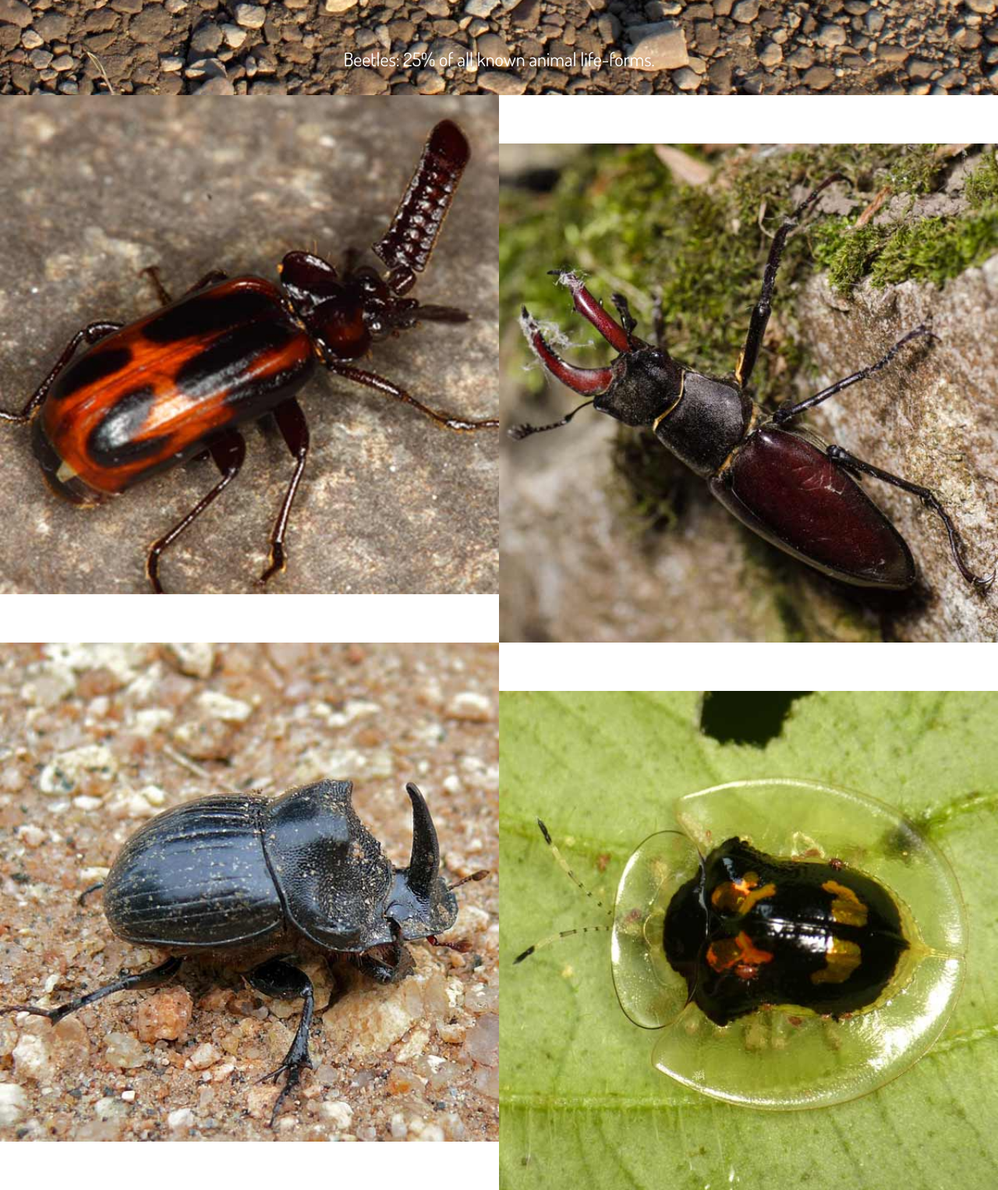
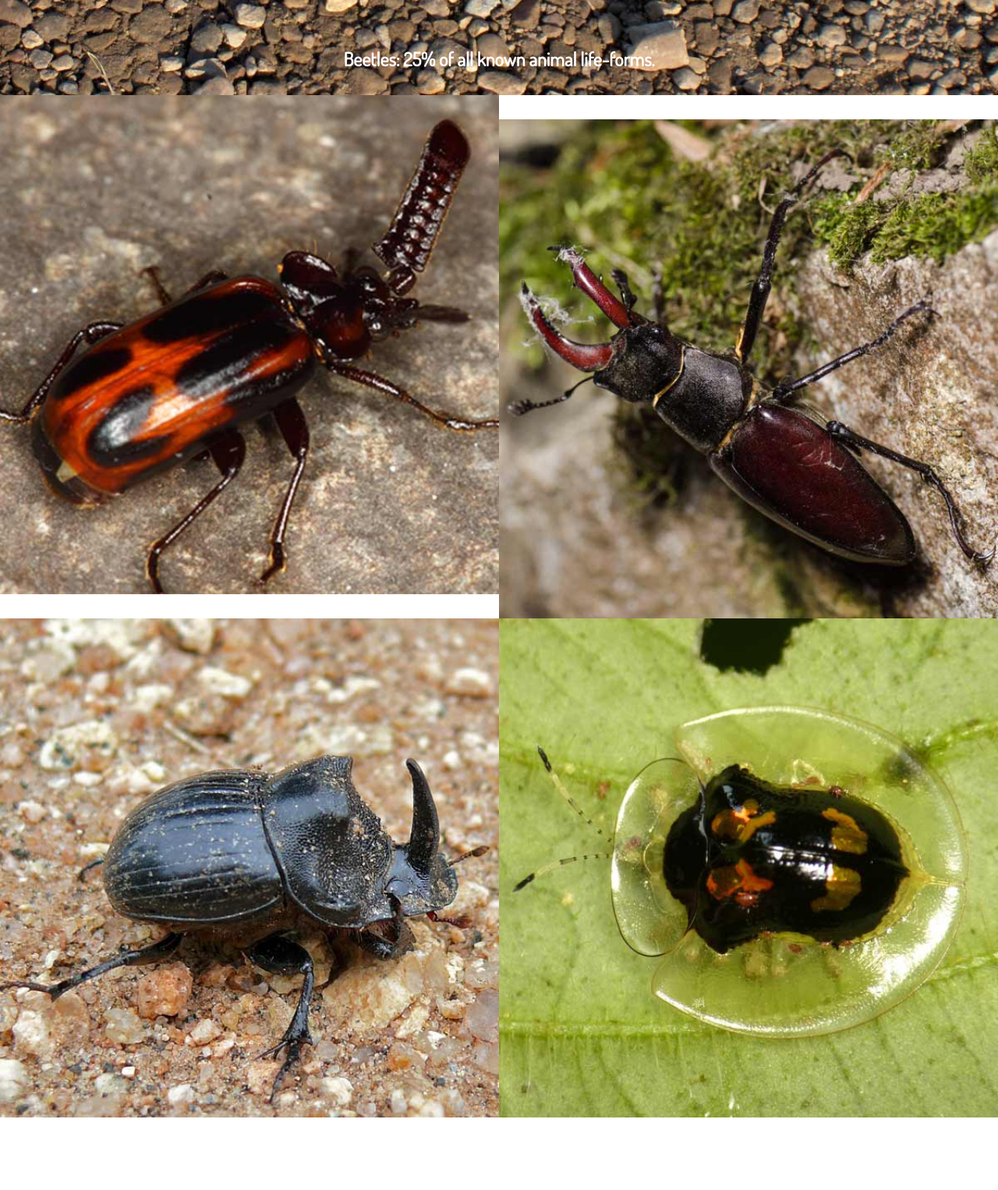
Before and after one commit to hldouglas/dsn1674-assignment-7, a plain HTML site: page index.html in a window 1280 px wide. Shown: the part 860-2386 px from the top of the page at 78% size. After the commit the page ends 2293 px from the top, so only its background shows below. Drawn offline with Linux system fonts and the light colour scheme.

Commit message:
Changed groupings of images
Also edited their positions

```diff
--- a/css/main.css
+++ b/css/main.css
@@ -1,6 +1,7 @@
 html {
   box-sizing: border-box;
   font-family: 'Dosis', sans-serif;
+  font-weight: bold;
 }
 
 *, *::before, *::after {
@@ -52,7 +53,7 @@ a {
   padding-bottom: 1.092px;
 }
 
-li:hover, nav li {
+li:hover {
   background-color: rgba(81, 34, 0, 0.5);
 }
 
@@ -70,22 +71,25 @@ li:hover, nav li {
 	color: white;
 }
 
-.ant-nest img {
-	width: 50%;
-	float: left;
+img {
+  margin: 0;
+  padding: 0;
 }
 
-.stag img {
-	width: 50%;
-	float: left;
+.left {
+  width: 50%;
+  padding: 0;
+  float: left;
 }
 
-.dung img {
-	width: 50%;
-	float: left;
+.right {
+  width: 50%;
+  padding: 0;
+  float: right;
 }
 
-.tortoise img {
-	width: 50%;
-	float: left;
+.image {
+  margin: 0;
+  padding: 0;
+  position: relative;
 }
--- a/index.html
+++ b/index.html
@@ -29,25 +29,19 @@
       <p>Beetles: 25% of all known animal life-forms.</p>
     </div>
 
-    <div class="ant-nest">
-      <a class="btn" href="#ant-nest">Ant Nest</a>
-      <img src="images/ant-nest.jpg" alt="A picture of an ant nest beetle">
+    <div class="image">
+      <a id="ant-nest" class="btn-left" href="#">Ant Nest</a>
+      <a id="stag" class="btn-right" href="#">Stag</a>
+      <img class="left" src="images/ant-nest.jpg" alt="A picture of an ant nest beetle">
+      <img class="right" src="images/stag.jpg" alt="A picture of a stag beetle">
     </div>
 
-    <div class="stag">
-      <a class="btn" href="#stag">Stag</a>
-      <img src="images/stag.jpg" alt="A picture of a stag beetle">
+    <div class="image">
+      <a id="dung" class="btn-left" href="#">Dung</a>
+      <a id="tortoise" class="btn-right" href="#">Tortoise</a>
+      <img class="left" src="images/dung.jpg" alt="A picture of a dug beetle">
+      <img class="right" src="images/tortoise.jpg" alt="A picture of a tortoise beetle">
     </div>
-
-    <div class="dung">
-      <a class="btn" href="#dung">Dung</a>
-    <img src="images/dung.jpg" alt="A picture of a dug beetle">
-  </div>
-
-    <div class="tortoise">
-      <a class="btn" href="#tortoise">Tortoise</a>
-    <img src="images/tortoise.jpg" alt="A picture of a tortoise beetle">
-  </div>
 
   </main>
 
```
